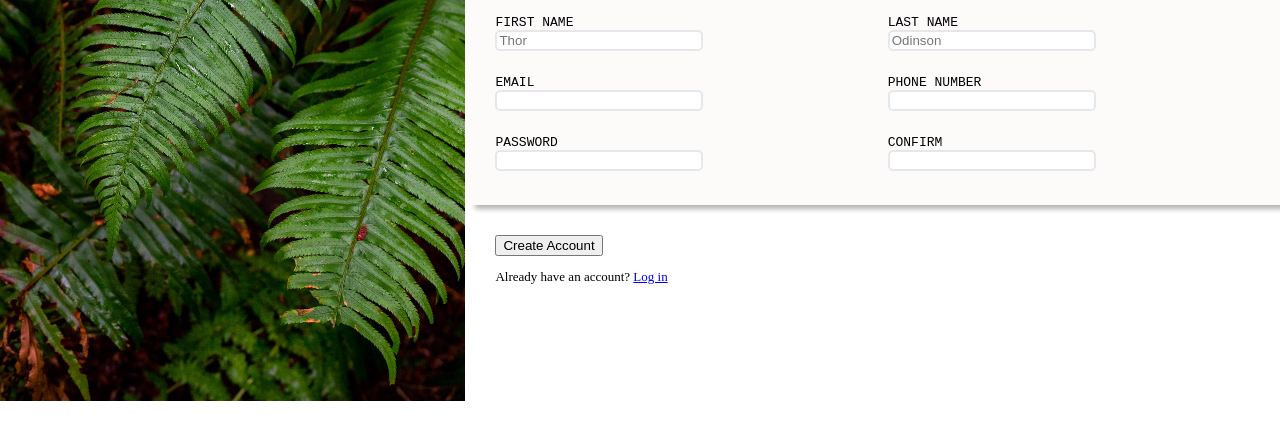
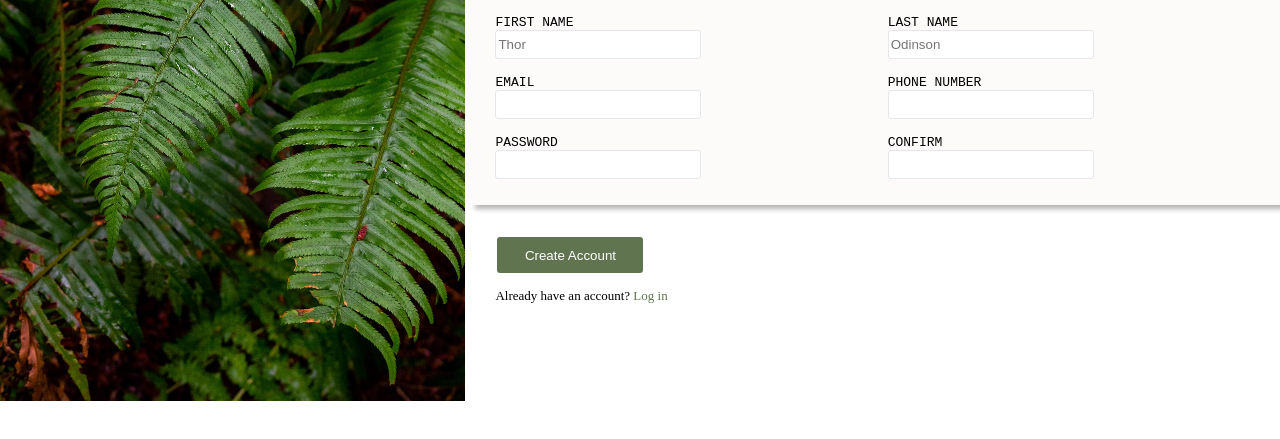
Before and after one commit to Cascade0507/Grid-Assignment, a plain HTML site: page index.html in a window 1280 px wide. Shown: the part 299-738 px from the top of the page. Drawn offline with Linux system fonts and the light colour scheme.

Commit message:
add styles to button

```diff
--- a/style.css
+++ b/style.css
@@ -64,10 +64,35 @@ img{
 }
 input{
     width: 200px;
-    border-radius: 5px;
-    border-color: #E5E7EB;
-    border-style: solid;
+    height: 25px;
+    border-radius: 3px;
+    /*border-color: #E5E7EB;
+    border-style: solid;*/
+    border: 0.05px solid #E5E7EB;
 }
 #label{
     font-family: monospace;
 }
+#create{
+    border-radius: 5px;
+    border-style: solid;
+    width: 150px;
+    height: 40px;
+    border-color: white;
+    background-color: #617450;
+    color:white;
+}
+#create:hover{
+    cursor: pointer;
+    transform: scale(1.05);
+}
+a{
+    color: #617450;
+    text-decoration-line: none;
+}
+input:focus{
+    border-color: #1545a5;
+    border-width: 1px;
+    box-shadow: 2px 2px 5px rgb(172, 170, 170);
+    outline: none;
+}
```
